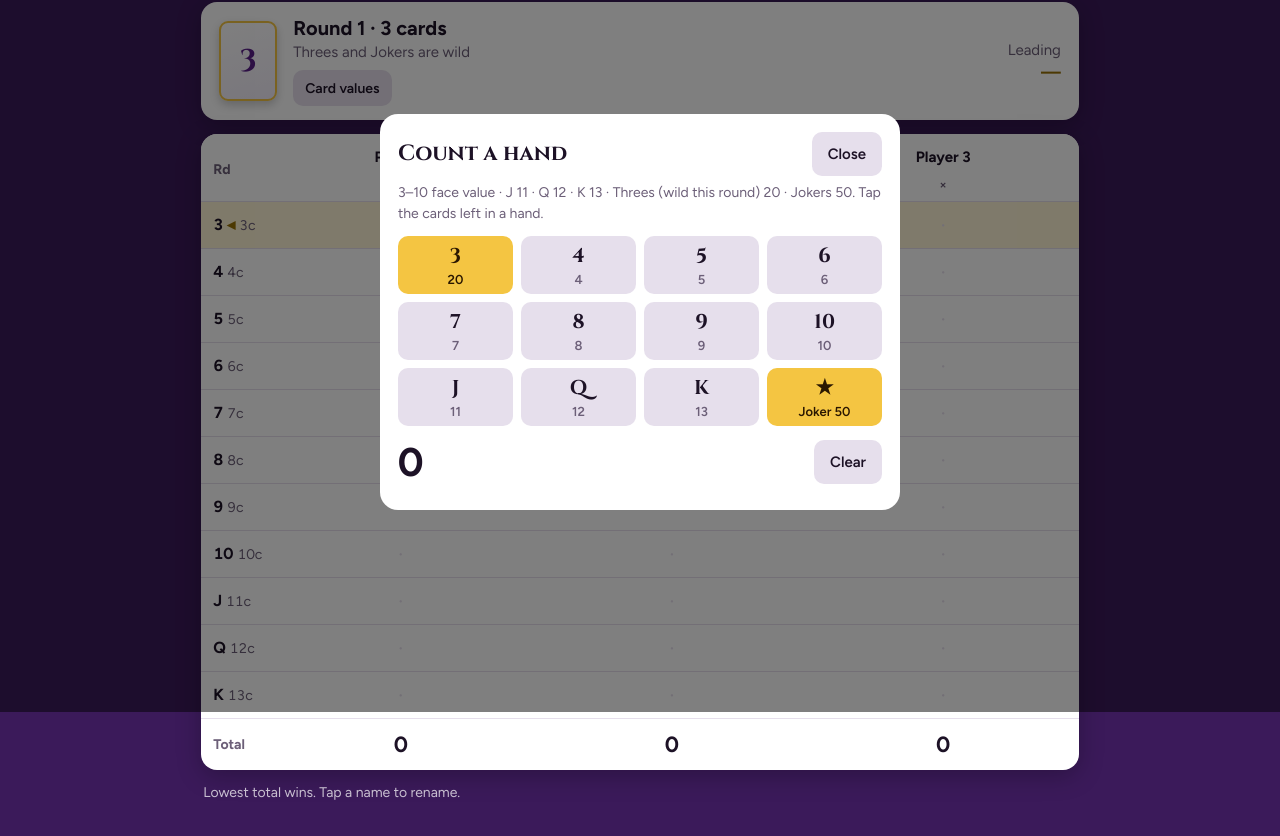
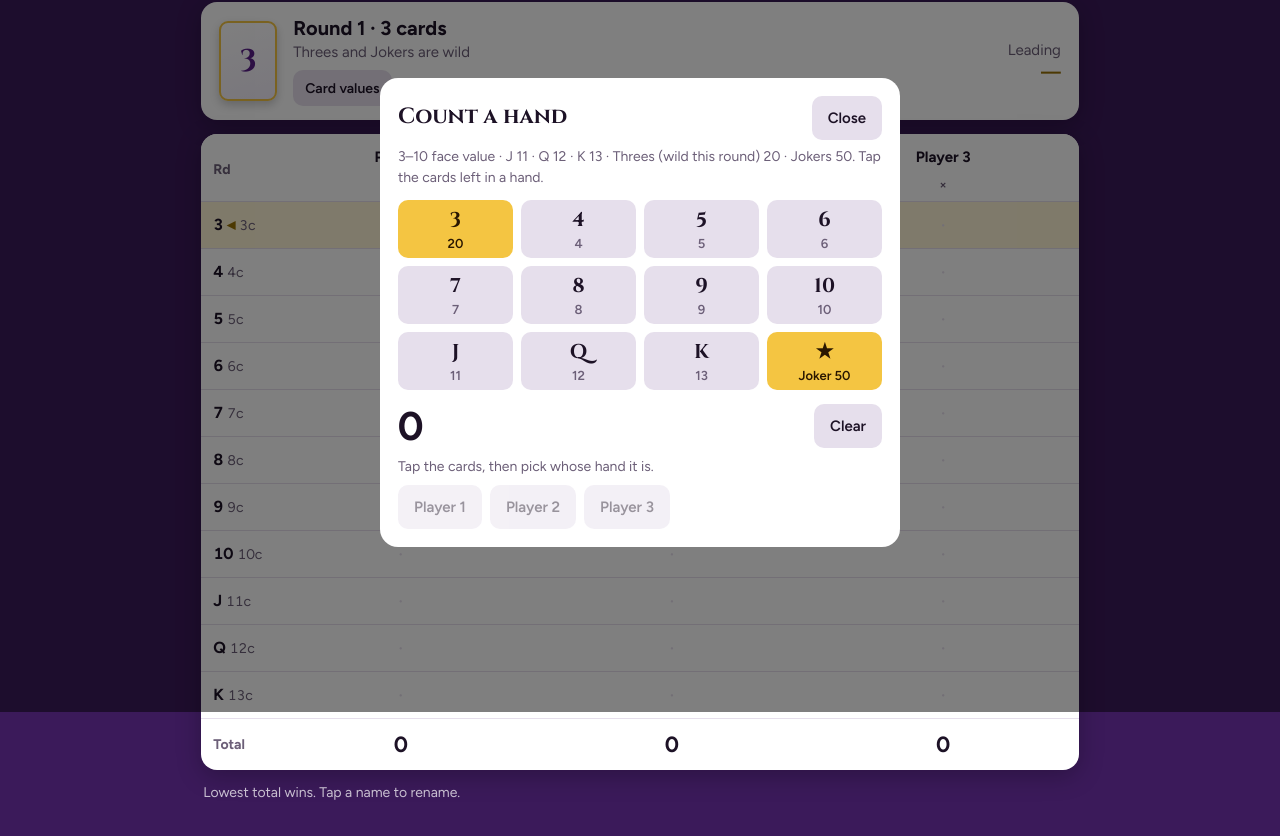
Before and after one commit to hamishcundy/five-crowns, a plain HTML site: page index.html in a window 1280 px wide. Both pictures are taken after a click on the button "Card values". Shown: the part 88-924 px from the top of the page. Drawn offline with Linux system fonts and the light colour scheme.

Commit message:
Stop card counter layout jumping when the first card is added
Co-Authored-By: Claude Opus 5.5 <noreply@anthropic.com>
Claude-Session: https://claude.ai/code/session_01CbnENwLpfjLbcvyigbv3Cc

```diff
--- a/index.html
+++ b/index.html
@@ -97,11 +97,12 @@ tfoot td.win{color:var(--win)}
 .key{min-height:58px;background:var(--line);display:grid;place-items:center;padding:4px;line-height:1.15;color:var(--ink)}
 .key b{font:700 20px Cinzel,serif;display:block}.key small{font-size:13px;color:var(--mut)}
 .key.wild{background:var(--gold);color:#2a1700}.key.wild small{color:#2a1700}
-.tot{display:flex;align-items:center;gap:12px;margin:14px 0 8px;flex-wrap:wrap}
-.sum{font:700 40px/1 Figtree,sans-serif;font-variant-numeric:tabular-nums;min-width:2ch}
-.chips{flex:1;display:flex;flex-wrap:wrap;gap:4px}
-.chip{min-height:30px;padding:0 9px;font-size:14px;background:var(--line);border-radius:8px}
+.tot{display:flex;align-items:center;gap:12px;margin:14px 0 8px}
+.sum{font:700 40px/1 Figtree,sans-serif;font-variant-numeric:tabular-nums;min-width:3ch}
+.chips{flex:1;display:flex;gap:4px;height:34px;align-items:center;overflow-x:auto;scrollbar-width:none}.chips::-webkit-scrollbar{display:none}
+.chip{flex:none;min-height:30px;padding:0 9px;font-size:14px;background:var(--line);border-radius:8px}
 .use p{margin:8px 0;color:var(--mut);font-size:14px}
+button:disabled{opacity:.45;cursor:default}
 .inl{min-height:36px;padding:0 12px;font-size:14px;margin-top:6px}
 #shp{white-space:pre;font:15px/1.5 system-ui,sans-serif;background:var(--line);padding:12px;border-radius:10px;overflow-x:auto;margin:0 0 16px;user-select:all;-webkit-user-select:all}
 @media(max-width:600px){#shp{font-size:13px;padding:10px}}
@@ -339,7 +340,8 @@ function drawCV(){
   $('keys').innerHTML=KEYS.map(k=>`<button class="key${k===w||k==='Joker'?' wild':''}" data-k="${k}"><b>${k==='Joker'?'★':k}</b><small>${k==='Joker'?'Joker 50':val(k)}</small></button>`).join('');
   $('sum').textContent=sum;
   $('chips').innerHTML=hand.map((k,i)=>`<button class="chip" data-x="${i}" aria-label="Remove ${k}">${k==='Joker'?'Joker':k} ×</button>`).join('');
-  $('use').innerHTML=cr<11&&hand.length?`<p>Enter ${sum} for round ${cr+1}:</p><div class="btns">${S.p.map((n,i)=>`<button class="soft" data-u="${i}">${esc(n)}</button>`).join('')}</div>`:'';
+  $('use').innerHTML=cr<11?`<p>${hand.length?`Enter ${sum} for round ${cr+1}:`:'Tap the cards, then pick whose hand it is.'}</p><div class="btns">${S.p.map((n,i)=>`<button class="soft" data-u="${i}"${hand.length?'':' disabled'}>${esc(n)}</button>`).join('')}</div>`:'';
+  $('chips').scrollLeft=1e6;
 }
 const closeCV=()=>$('cv').classList.remove('on');
 $('cvb').onclick=()=>{hand=[];drawCV();$('cv').classList.add('on');$('cvx').focus()};
```
